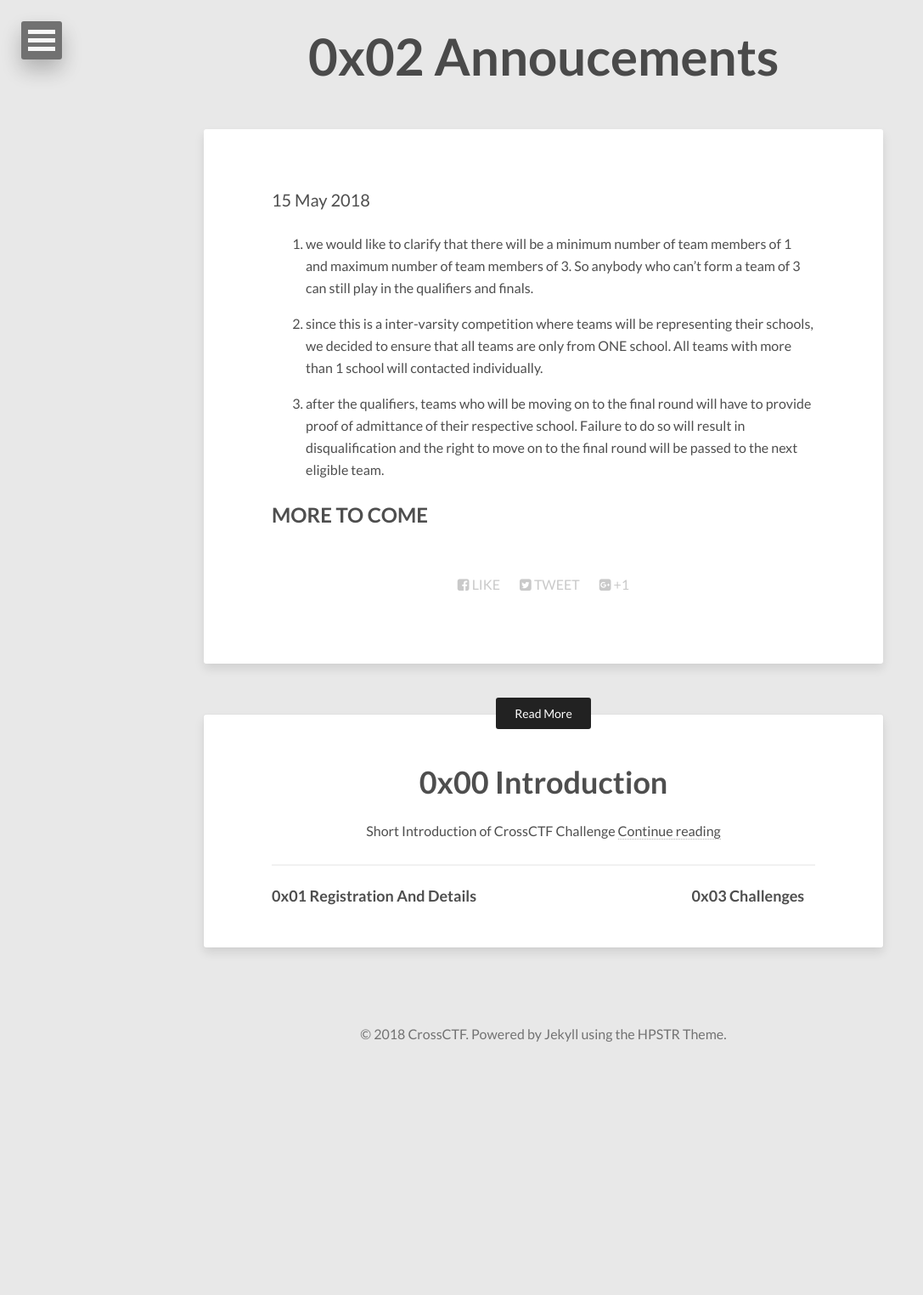
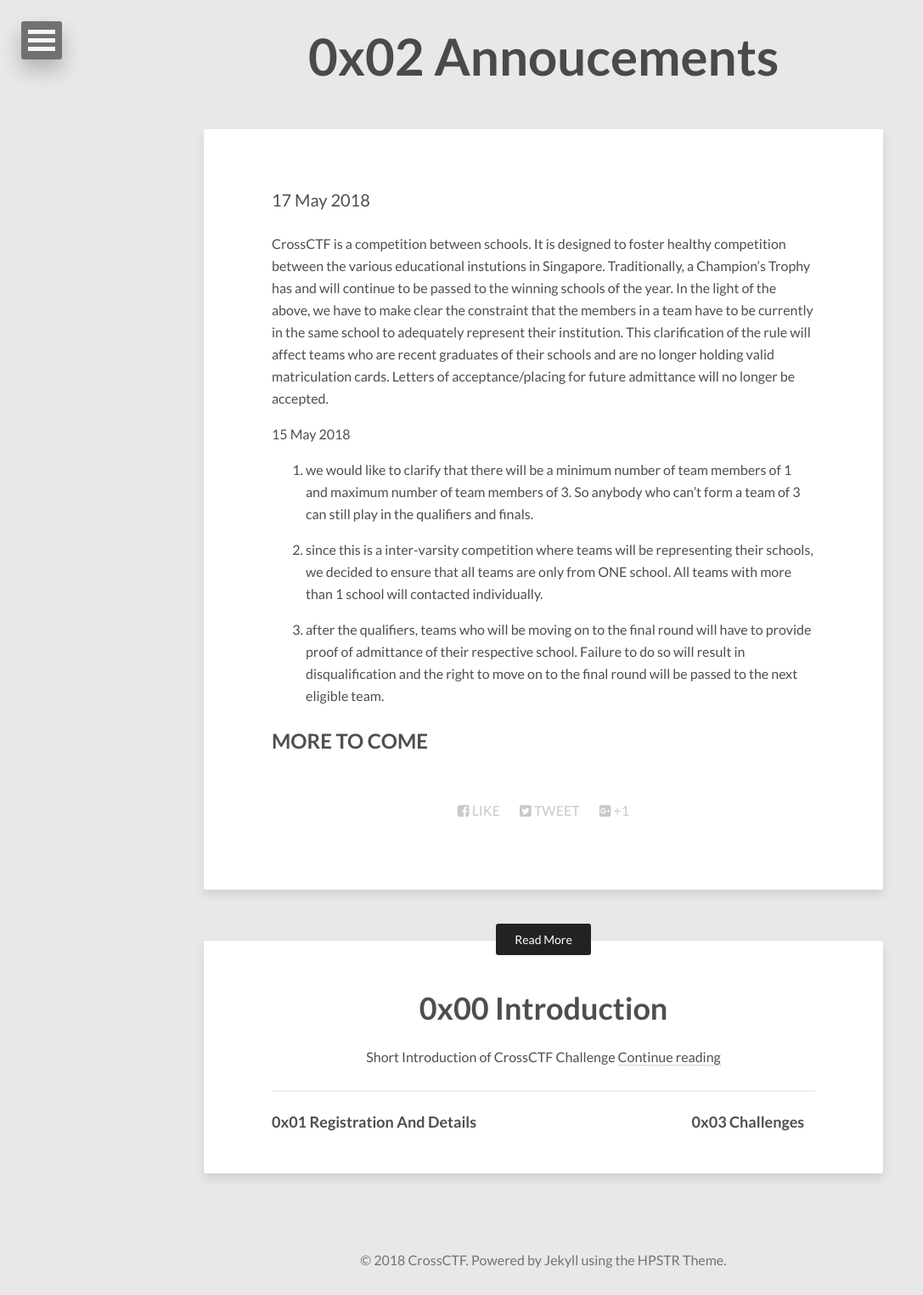
Before and after one commit to CrossCTF/crossctf.github.io, a Jekyll site: the page built from _posts/2018-04-22-Announcement.md, in a window 1280 px wide. Shown: the whole page at 85% size, without its empty margins (0-1087 px from the left). Built offline with Jekyll 4.4.1, drawn with Linux system fonts in a browser that asks for light colours; nearby versions of some CDN libraries; before the commit the page ends 1258 px from its top, so only the background shows below that.

Commit message:
17 May new announcement

```diff
--- a/_posts/2018-04-22-Announcement.md
+++ b/_posts/2018-04-22-Announcement.md
@@ -4,6 +4,12 @@
 description: "Updates on cr055CTF2018"
 
 ---
+
+17 May 2018
+
+CrossCTF is a competition between schools. It is designed to foster healthy competition between the various educational instutions in Singapore. Traditionally, a Champion’s Trophy has and will continue to be passed to the winning schools  of the year.
+In the light of the above, we have to make clear the constraint that the members in a team have to be currently in the same school to adequately represent their institution.
+This clarification of the rule will affect teams who are recent graduates of their schools and are no longer holding valid matriculation cards. Letters of acceptance/placing for future admittance will no longer be accepted.
 
 15 May 2018
 
```
